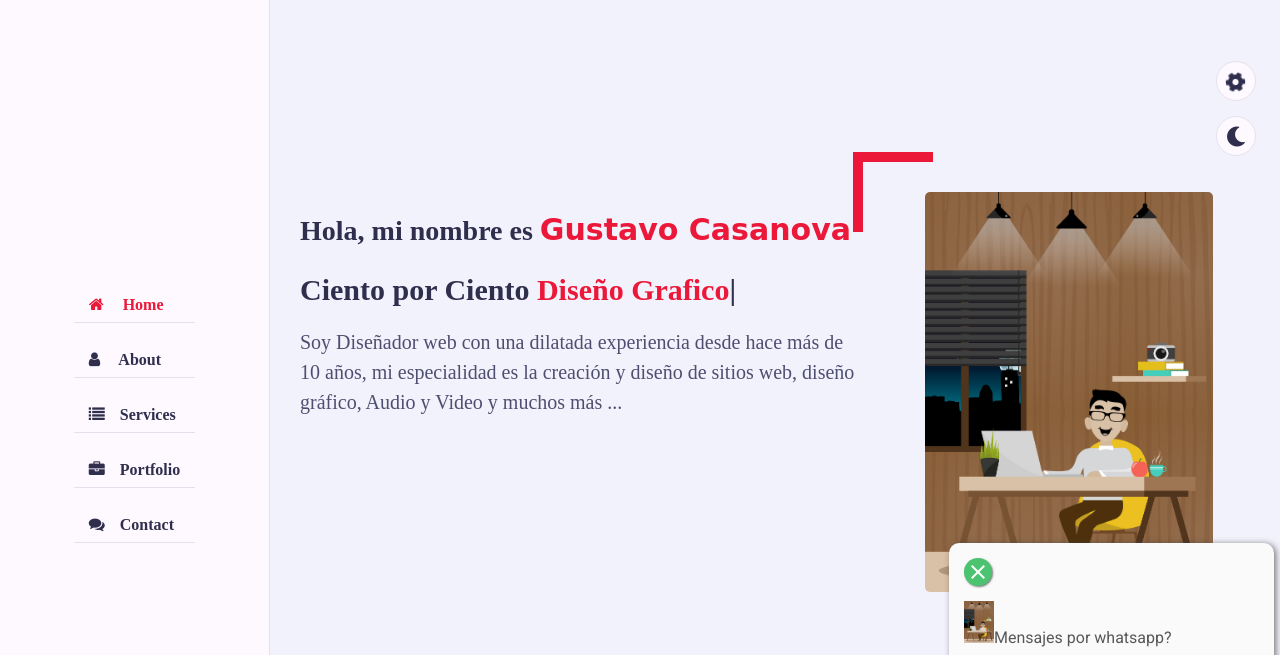
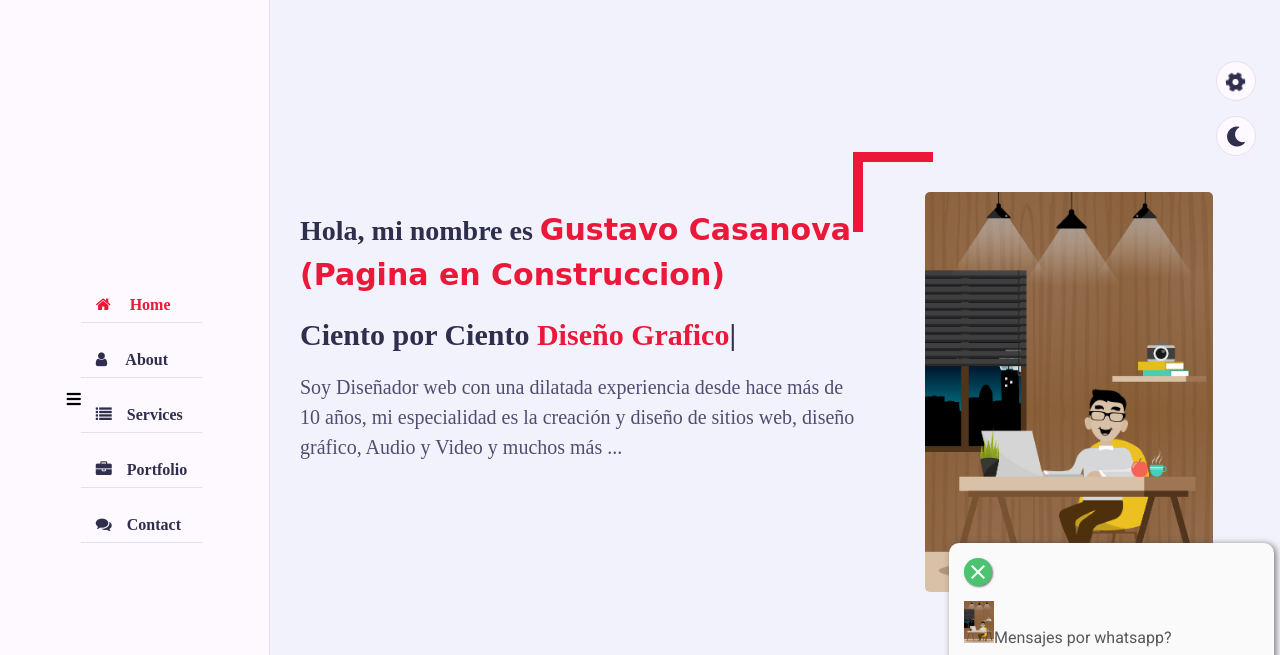
Before and after one commit to Httpgustavo/portfolio, a plain HTML site: page index.html in a window 1280 px wide. Shown: the top 655 px of the page. Drawn offline with nearby package versions, Linux system fonts and the light colour scheme; a web font is replaced by a local one.

Commit message:
Add files via upload

```diff
--- a/index.html
+++ b/index.html
@@ -58,11 +58,7 @@
     <!-- ===== Aside Start ===== -->
     <div class="aside">
 
-      <div class="nav-toggler">
-        <i class="fa-solid fa-bars"></i>
-
-
-      </div>
+      <div><i class="fas fa-bars"></i></div>
       <ul class="nav">
         <li><a href="#home" class="active"><i class="fa fa-home"></i> Home</a></li>
         <li><a href="#about"><i class="fa fa-user"></i> About</a></li>
@@ -79,7 +75,7 @@
         <div class="container">
           <div class="row">
             <div class="home-info padd-15">
-              <h3 class="hello">Hola, mi nombre es <span class="name">Gustavo Casanova</span></h3>
+              <h3 class="hello">Hola, mi nombre es <span class="name">Gustavo Casanova (Pagina en Construccion)</span></h3>
               <h3 class="my-profession">Ciento por Ciento <span class="typing">Diseño Web</span></h3>
               <p>Soy Diseñador web con una dilatada experiencia desde hace más de 10 años, mi especialidad es la creación y diseño de sitios web, diseño gráfico, Audio y Video y muchos más ...</p>
 
```
